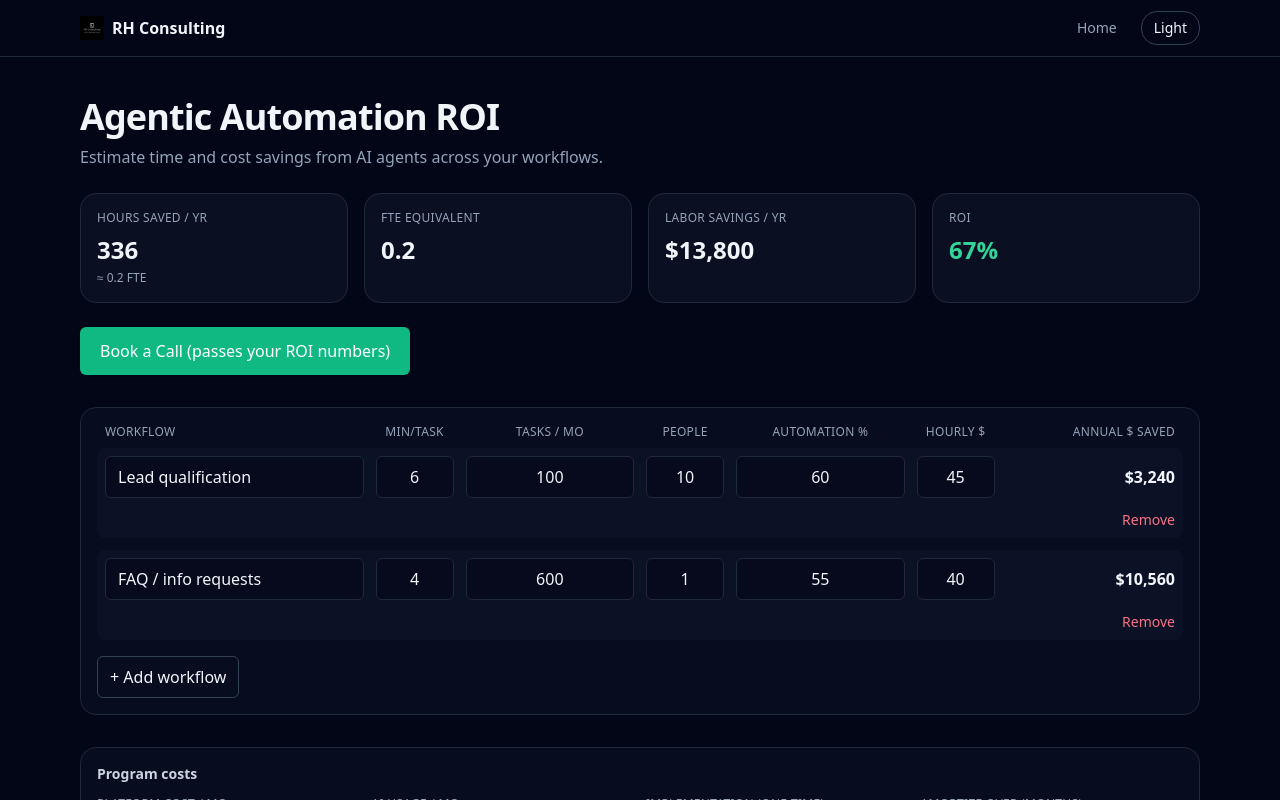
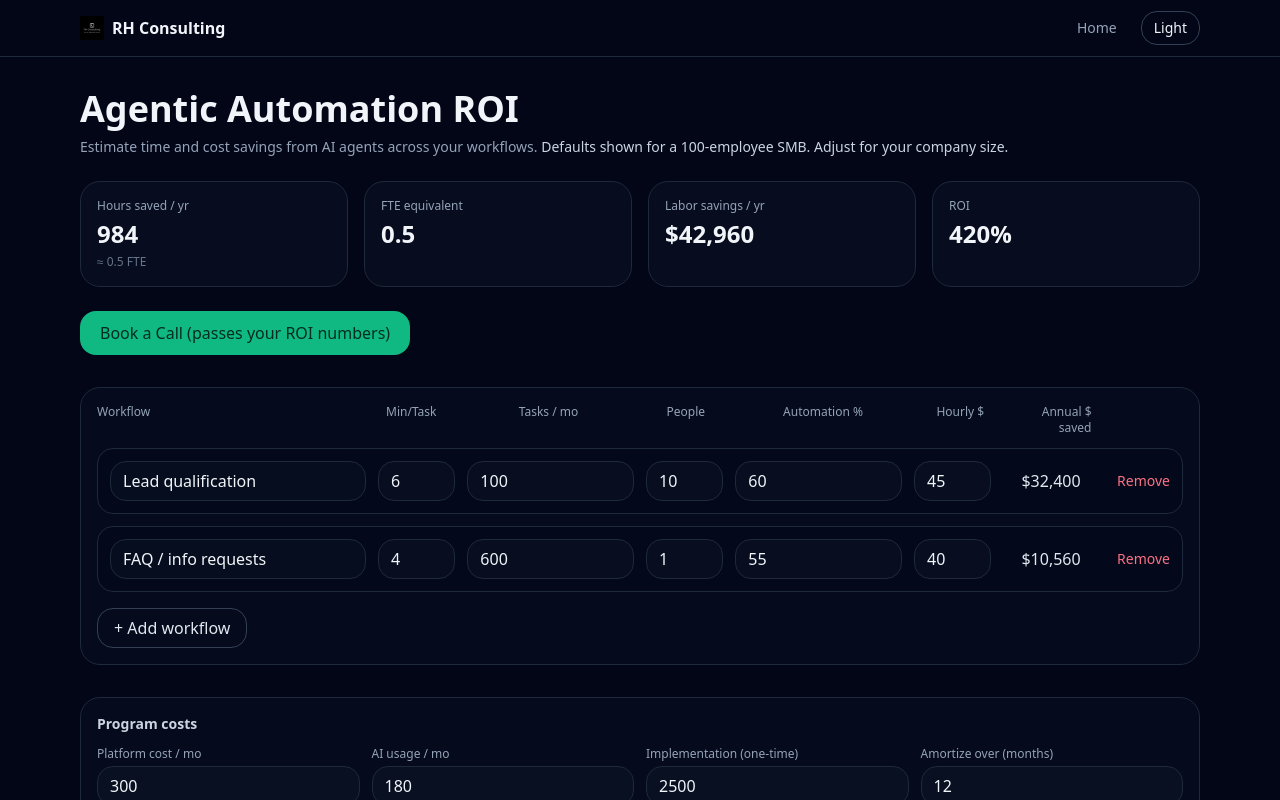
Before and after one commit to rickhancock-droid/rh-consulting-site, a Next.js app: page /roi-calculator in a window 1280 px wide. Shown: the top 800 px of the page. Built offline with nearby package versions, Linux system fonts and the light colour scheme.

Commit message:
ROI calculator: restore marketing layout + free typing inputs + SMB defaults

```diff
--- a/app/roi-calculator/page.tsx
+++ b/app/roi-calculator/page.tsx
@@ -1,56 +1,126 @@
-// app/roi-calculator/page.tsx
 "use client";
 
 import React, { useMemo, useState } from "react";
-import Link from "next/link";
 
-type Workflow = {
+// ------------------ helpers ------------------
+const HOURS_PER_FTE = 2080;
+const SCHEDULER_URL = "https://calendly.com/rick-hancock-rhconsulting/30min";
+
+const currency = (n: number, c: string = "USD") =>
+  new Intl.NumberFormat("en-US", { style: "currency", currency: c, maximumFractionDigits: 0 }).format(isFinite(n) ? n : 0);
+
+const num0 = (n: number) =>
+  new Intl.NumberFormat("en-US", { maximumFractionDigits: 0 }).format(isFinite(n) ? n : 0);
+
+function clamp(v: number, min: number, max: number) {
+  if (isNaN(v)) return min;
+  return Math.min(max, Math.max(min, v));
+}
+
+function buildURL(base: string, params: Record<string, string | number>) {
+  const q = new URLSearchParams(Object.entries(params).reduce((acc: Record<string, string>, [k, v]) => {
+    acc[k] = String(v);
+    return acc;
+  }, {}));
+  return `${base}?${q.toString()}`;
+}
+
+// ------------------ number field (free typing, no-steppers) ------------------
+type NumberFieldProps = {
+  value: number;
+  onChange: (n: number) => void;
+  min?: number;
+  max?: number;
+  step?: number;
+  className?: string;
+  placeholder?: string;
+};
+
+function NumberField({
+  value,
+  onChange,
+  min = 0,
+  max = 1_000_000,
+  step = 1,
+  className,
+  placeholder,
+}: NumberFieldProps) {
+  const [text, setText] = useState<string>(String(value));
+
+  // keep local string in sync if parent value changes elsewhere
+  React.useEffect(() => {
+    setText(String(value));
+  }, [value]);
+
+  function parseToNumber(s: string) {
+    // allow blank while typing; commit on blur
+    if (s.trim() === "") return NaN;
+    // remove commas, spaces, $ etc
+    const cleaned = s.replace(/[^\d.\-]/g, "");
+    // handle lone "-" or "."
+    if (cleaned === "-" || cleaned === "." || cleaned === "-.") return NaN;
+    const n = Number(cleaned);
+    return isFinite(n) ? n : NaN;
+  }
+
+  return (
+    <input
+      inputMode="decimal"
+      type="text"
+      value={text}
+      placeholder={placeholder}
+      onChange={(e) => {
+        const s = e.target.value;
+        setText(s);
+        const n = parseToNumber(s);
+        if (!isNaN(n)) {
+          const clamped = clamp(Math.round(n / step) * step, min, max);
+          onChange(clamped);
+        }
+      }}
+      onBlur={() => {
+        const n = parseToNumber(text);
+        const finalN = isNaN(n) ? value : clamp(Math.round(n / step) * step, min, max);
+        setText(String(finalN));
+        onChange(finalN);
+      }}
+      className={
+        className ??
+        "h-10 w-full rounded-xl bg-slate-900/30 dark:bg-slate-900/40 border border-slate-800 px-3 text-slate-100 outline-none focus:ring-2 ring-brand-500/40"
+      }
+    />
+  );
+}
+
+// ------------------ types ------------------
+interface Row {
   id: string;
   name: string;
   minutesPerTask: number;
   tasksPerMonth: number;
   people: number;
-  automationPct: number; // 0..100
-  hourlyCost: number;
-};
+  automationRate: number; // %
+  hourlyCost: number; // loaded $/hr
+}
 
-type ProgramCosts = {
-  platformPerMonth: number;
-  aiUsagePerMonth: number;
+interface Costs {
+  platformMonthly: number;
+  aiMonthly: number;
   implementationOneTime: number;
-  amortizeMonths: number; // >= 1
-};
+  amortizeMonths: number;
+}
 
-const HOURS_PER_FTE = 2080;
-
-// ------- helpers (safe number typing) -------
-function parseNumLoose(v: string, fallback = 0) {
-  // allow "", "-", ".", etc while typing — treat as NaN then fallback
-  const n = Number(v.replace(/,/g, ""));
-  return Number.isFinite(n) ? n : fallback;
-}
-function clamp(n: number, min: number, max: number) {
-  return Math.min(max, Math.max(min, n));
-}
-const money = (n: number) =>
-  new Intl.NumberFormat("en-US", {
-    style: "currency",
-    currency: "USD",
-    maximumFractionDigits: 0,
-  }).format(Math.round(n));
-const num1 = (n: number) =>
-  new Intl.NumberFormat("en-US", { maximumFractionDigits: 1 }).format(n);
-
-// ------- main -------
+// ------------------ page ------------------
 export default function ROIPage() {
-  const [rows, setRows] = useState<Workflow[]>([
+  // Default: friendly SMB baseline (~100 employees)
+  const [rows, setRows] = useState<Row[]>([
     {
       id: crypto.randomUUID(),
       name: "Lead qualification",
       minutesPerTask: 6,
       tasksPerMonth: 100,
       people: 10,
-      automationPct: 60,
+      automationRate: 60,
       hourlyCost: 45,
     },
     {
@@ -59,209 +129,171 @@ export default function ROIPage() {
       minutesPerTask: 4,
       tasksPerMonth: 600,
       people: 1,
-      automationPct: 55,
+      automationRate: 55,
       hourlyCost: 40,
     },
   ]);
 
-  const [costs, setCosts] = useState<ProgramCosts>({
-    platformPerMonth: 300,
-    aiUsagePerMonth: 180,
+  const [costs, setCosts] = useState<Costs>({
+    platformMonthly: 300,
+    aiMonthly: 180,
     implementationOneTime: 2500,
     amortizeMonths: 12,
   });
 
-  // ------- calculations -------
-  const calc = useMemo(() => {
-    // hours saved per row = minutes * tasks/mo * automation% * 12 / 60
-    const rowHours = rows.map((r) => {
-      const h =
-        (r.minutesPerTask * r.tasksPerMonth * (r.automationPct / 100) * 12) /
-        60;
-      const $saved = h * r.hourlyCost;
-      return { id: r.id, hours: h, dollars: $saved };
+  // --- derived totals ---
+  const computed = useMemo(() => {
+    const perRow = rows.map((r) => {
+      const hoursSaved =
+        (r.minutesPerTask / 60) * r.tasksPerMonth * 12 * (r.automationRate / 100) * r.people;
+      const annualSaved = hoursSaved * r.hourlyCost;
+      return { id: r.id, hoursSaved, annualSaved };
     });
 
-    const totalHours = rowHours.reduce((a, b) => a + b.hours, 0);
-    const fte = totalHours / HOURS_PER_FTE;
-    const laborSavings = rowHours.reduce((a, b) => a + b.dollars, 0);
+    const totalHours = perRow.reduce((a, b) => a + b.hoursSaved, 0);
+    const totalLaborSavings = perRow.reduce((a, b) => a + b.annualSaved, 0);
 
-    const annualPlatform = costs.platformPerMonth * 12;
-    const annualAI = costs.aiUsagePerMonth * 12;
-    const implAnnualized =
-      costs.amortizeMonths > 0
-        ? (costs.implementationOneTime * 12) / costs.amortizeMonths
-        : costs.implementationOneTime; // guard
+    const annualPlatform = costs.platformMonthly * 12;
+    const annualAI = costs.aiMonthly * 12;
+    const amortized =
+      costs.amortizeMonths > 0 ? costs.implementationOneTime / costs.amortizeMonths * 12 : 0;
 
-    const totalAnnualCosts = annualPlatform + annualAI + implAnnualized;
-    const net = laborSavings - totalAnnualCosts;
-    const roiPct = totalAnnualCosts > 0 ? (net / totalAnnualCosts) * 100 : 0;
+    const totalAnnualCosts = annualPlatform + annualAI + amortized;
+    const net = totalLaborSavings - totalAnnualCosts;
+    const roi = totalAnnualCosts > 0 ? (net / totalAnnualCosts) : 0;
 
     return {
-      rowHours,
+      perRow,
       totalHours,
-      fte,
-      laborSavings,
+      fte: totalHours / HOURS_PER_FTE,
+      totalLaborSavings,
       annualPlatform,
       annualAI,
-      implAnnualized,
+      amortized,
       totalAnnualCosts,
       net,
-      roiPct,
+      roi,
     };
   }, [rows, costs]);
 
-  // ------- handlers -------
-  const updateRow = (id: string, patch: Partial<Workflow>) => {
+  function updateRow(id: string, patch: Partial<Row>) {
     setRows((rs) => rs.map((r) => (r.id === id ? { ...r, ...patch } : r)));
-  };
-  const removeRow = (id: string) =>
-    setRows((rs) => (rs.length > 1 ? rs.filter((r) => r.id !== id) : rs));
-  const addRow = () =>
+  }
+
+  function addRow() {
     setRows((rs) => [
       ...rs,
       {
         id: crypto.randomUUID(),
         name: "New workflow",
-        minutesPerTask: 3,
+        minutesPerTask: 5,
         tasksPerMonth: 200,
         people: 1,
-        automationPct: 50,
+        automationRate: 50,
         hourlyCost: 40,
       },
     ]);
+  }
 
-  // ------- scheduler link with query params -------
-  const schedulerLink = (() => {
-    const params = new URLSearchParams({
-      hours: calc.totalHours.toFixed(1),
-      fte: calc.fte.toFixed(2),
-      savings: Math.round(calc.laborSavings).toString(),
-      costs: Math.round(calc.totalAnnualCosts).toString(),
-      roi: Math.round(calc.roiPct).toString(),
+  function removeRow(id: string) {
+    setRows((rs) => rs.filter((r) => r.id !== id));
+  }
+
+  const schedulerURL = buildURL(SCHEDULER_URL, {
+    hours: Math.round(computed.totalHours),
+    fte: computed.fte.toFixed(1),
+    labor_savings: Math.round(computed.totalLaborSavings),
+    annual_costs: Math.round(computed.totalAnnualCosts),
+    roi_pct: Math.round(computed.roi * 100),
   });
-    return `https://calendly.com/rick-hancock-rhconsulting/30min?${params.toString()}`;
-  })();
 
   return (
-    <div className="mx-auto max-w-6xl px-4 py-10">
-      <h1 className="text-3xl sm:text-4xl font-extrabold tracking-tight text-slate-100">
+    <div className="mx-auto max-w-6xl px-4 py-8">
+      <h1 className="text-3xl sm:text-4xl font-bold text-slate-100">
         Agentic Automation ROI
       </h1>
-      <p className="mt-2 text-slate-400">
-        Estimate time and cost savings from AI agents across your workflows.
+      <p className="mt-2 text-sm text-slate-400">
+        Estimate time and cost savings from AI agents across your workflows.{" "}
+        <span className="text-slate-300">
+          Defaults shown for a 100-employee SMB. Adjust for your company size.
+        </span>
       </p>
 
-      {/* KPI cards */}
-      <div className="mt-6 grid grid-cols-1 sm:grid-cols-2 lg:grid-cols-4 gap-4">
-        <KPI
-          label="Hours Saved / yr"
-          value={`${num1(calc.totalHours)}`}
-          hint={`≈ ${num1(calc.fte)} FTE`}
-        />
-        <KPI label="FTE Equivalent" value={num1(calc.fte)} />
-        <KPI label="Labor Savings / yr" value={money(calc.laborSavings)} />
-        <KPI
+      {/* summary cards */}
+      <div className="mt-6 grid gap-4 sm:grid-cols-2 lg:grid-cols-4">
+        <SummaryCard label="Hours saved / yr" value={num0(computed.totalHours)} sub={`≈ ${computed.fte.toFixed(1)} FTE`} />
+        <SummaryCard label="FTE equivalent" value={computed.fte.toFixed(1)} />
+        <SummaryCard label="Labor savings / yr" value={currency(computed.totalLaborSavings)} />
+        <SummaryCard
           label="ROI"
-          value={`${Math.round(calc.roiPct)}%`}
-          tone={calc.net >= 0 ? "pos" : "neg"}
+          value={`${Math.round(computed.roi * 100)}%`}
+          valueClass={computed.net >= 0 ? "text-emerald-400" : "text-rose-400"}
         />
       </div>
 
-      {/* CTA */}
-      <div className="mt-6">
       <a
-          href={schedulerLink}
-          className="inline-flex items-center rounded-md bg-emerald-500 px-5 py-3 font-medium text-white shadow hover:bg-emerald-600 focus:outline-none focus:ring-2 focus:ring-emerald-400"
+        href={schedulerURL}
+        className="inline-flex mt-6 h-11 items-center justify-center rounded-xl bg-emerald-500 px-5 font-medium text-emerald-950 hover:bg-emerald-400 transition"
       >
         Book a Call (passes your ROI numbers)
       </a>
-      </div>
 
-      {/* Workflows table */}
-      <section className="mt-8 rounded-xl border border-slate-800 bg-slate-900/40 p-4">
-        <div className="grid grid-cols-12 gap-3 px-2 pb-2 text-xs uppercase tracking-wide text-slate-400">
+      {/* workflows table */}
+      <div className="mt-8 rounded-2xl border border-slate-800 bg-slate-900/30 p-4">
+        <div className="grid grid-cols-12 gap-3 pb-3 text-xs font-medium text-slate-400">
           <div className="col-span-3">Workflow</div>
           <div className="col-span-1 text-center">Min/Task</div>
-          <div className="col-span-2 text-center">Tasks / Mo</div>
+          <div className="col-span-2 text-center">Tasks / mo</div>
           <div className="col-span-1 text-center">People</div>
           <div className="col-span-2 text-center">Automation %</div>
           <div className="col-span-1 text-center">Hourly $</div>
-          <div className="col-span-2 text-right">Annual $ Saved</div>
+          <div className="col-span-1 text-right">Annual $ saved</div>
+          <div className="col-span-1"></div>
         </div>
 
         <div className="space-y-3">
           {rows.map((r, i) => {
-            const row = calc.rowHours.find((x) => x.id === r.id);
-            const annualSaved = row ? row.dollars : 0;
+            const derived = computed.perRow.find((x) => x.id === r.id);
+            const annualSaved = derived ? derived.annualSaved : 0;
 
             return (
               <div
                 key={r.id}
-                className="grid grid-cols-12 gap-3 items-center rounded-lg bg-slate-900/60 px-2 py-2"
+                className="grid grid-cols-12 gap-3 items-center rounded-xl border border-slate-800 bg-slate-950/40 p-3"
               >
-                {/* name */}
                 <input
-                  className="col-span-3 rounded-md bg-slate-950/60 px-3 py-2 text-slate-100 border border-slate-800 focus:outline-none focus:ring-2 focus:ring-indigo-400"
+                  type="text"
                   value={r.name}
                   onChange={(e) => updateRow(r.id, { name: e.target.value })}
+                  className="col-span-3 h-10 rounded-xl bg-slate-900/30 border border-slate-800 px-3 text-slate-100 outline-none focus:ring-2 ring-brand-500/40"
                 />
-
-                {/* minutesPerTask */}
-                <NumberField
-                  className="col-span-1"
-                  value={r.minutesPerTask}
-                  onChange={(val) =>
-                    updateRow(r.id, { minutesPerTask: clamp(val, 0, 480) })
-                  }
-                />
-
-                {/* tasksPerMonth */}
-                <NumberField
-                  className="col-span-2"
-                  value={r.tasksPerMonth}
-                  onChange={(val) =>
-                    updateRow(r.id, { tasksPerMonth: clamp(val, 0, 1_000_000) })
-                  }
-                />
-
-                {/* people */}
-                <NumberField
-                  className="col-span-1"
-                  value={r.people}
-                  onChange={(val) => updateRow(r.id, { people: clamp(val, 0, 100000) })}
-                />
-
-                {/* automationPct */}
-                <NumberField
-                  className="col-span-2"
-                  value={r.automationPct}
-                  onChange={(val) =>
-                    updateRow(r.id, { automationPct: clamp(val, 0, 100) })
-                  }
-                />
-
-                {/* hourlyCost */}
-                <NumberField
-                  className="col-span-1"
-                  value={r.hourlyCost}
-                  onChange={(val) =>
-                    updateRow(r.id, { hourlyCost: clamp(val, 0, 10_000) })
-                  }
-                />
-
-                {/* annual saved */}
-                <div className="col-span-2 text-right font-semibold text-slate-100">
-                  {money(annualSaved)}
+                <div className="col-span-1">
+                  <NumberField value={r.minutesPerTask} onChange={(n) => updateRow(r.id, { minutesPerTask: clamp(n, 0, 600) })} min={0} max={600} />
                 </div>
-
-                {/* remove */}
+                <div className="col-span-2">
+                  <NumberField value={r.tasksPerMonth} onChange={(n) => updateRow(r.id, { tasksPerMonth: clamp(n, 0, 100000) })} min={0} max={100000} />
+                </div>
+                <div className="col-span-1">
+                  <NumberField value={r.people} onChange={(n) => updateRow(r.id, { people: clamp(n, 0, 100000) })} min={0} max={100000} />
+                </div>
+                <div className="col-span-2">
+                  <NumberField value={r.automationRate} onChange={(n) => updateRow(r.id, { automationRate: clamp(n, 0, 100) })} min={0} max={100} />
+                </div>
+                <div className="col-span-1">
+                  <NumberField value={r.hourlyCost} onChange={(n) => updateRow(r.id, { hourlyCost: clamp(n, 0, 10000) })} min={0} max={10000} />
+                </div>
+                <div className="col-span-1 text-right text-slate-200 font-medium">
+                  {currency(annualSaved)}
+                </div>
+                <div className="col-span-1 flex justify-end">
                   <button
                     onClick={() => removeRow(r.id)}
-                  className="col-span-12 sm:col-span-12 justify-self-end text-sm text-rose-400 hover:text-rose-300"
+                    className="text-rose-400 hover:text-rose-300 text-sm"
+                    aria-label={`Remove ${r.name || `row ${i + 1}`}`}
                   >
                     Remove
                   </button>
+                </div>
               </div>
             );
           })}
@@ -270,122 +302,78 @@ export default function ROIPage() {
         <div className="mt-4">
           <button
             onClick={addRow}
-            className="rounded-md border border-slate-700 px-3 py-2 text-slate-100 hover:bg-slate-800"
+            className="h-10 rounded-xl border border-slate-700 px-4 text-slate-200 hover:bg-slate-800/60"
           >
             + Add workflow
           </button>
         </div>
-      </section>
+      </div>
 
-      {/* Program costs */}
-      <section className="mt-8 rounded-xl border border-slate-800 bg-slate-900/40 p-4">
-        <h3 className="mb-3 text-sm font-semibold text-slate-300">Program costs</h3>
-        <div className="grid grid-cols-1 sm:grid-cols-2 lg:grid-cols-4 gap-3">
+      {/* costs */}
+      <div className="mt-8 rounded-2xl border border-slate-800 bg-slate-900/30 p-4">
+        <h3 className="text-sm font-semibold text-slate-300 mb-3">Program costs</h3>
+        <div className="grid gap-3 sm:grid-cols-2 lg:grid-cols-4">
           <LabeledNumber
             label="Platform cost / mo"
-            value={costs.platformPerMonth}
-            onChange={(v) =>
-              setCosts((c) => ({ ...c, platformPerMonth: clamp(v, 0, 1_000_000) }))
-            }
+            value={costs.platformMonthly}
+            onChange={(n) => setCosts((c) => ({ ...c, platformMonthly: clamp(n, 0, 1_000_000) }))}
           />
           <LabeledNumber
             label="AI usage / mo"
-            value={costs.aiUsagePerMonth}
-            onChange={(v) =>
-              setCosts((c) => ({ ...c, aiUsagePerMonth: clamp(v, 0, 1_000_000) }))
-            }
+            value={costs.aiMonthly}
+            onChange={(n) => setCosts((c) => ({ ...c, aiMonthly: clamp(n, 0, 1_000_000) }))}
           />
           <LabeledNumber
             label="Implementation (one-time)"
             value={costs.implementationOneTime}
-            onChange={(v) =>
-              setCosts((c) => ({
-                ...c,
-                implementationOneTime: clamp(v, 0, 10_000_000),
-              }))
-            }
+            onChange={(n) => setCosts((c) => ({ ...c, implementationOneTime: clamp(n, 0, 10_000_000) }))}
           />
           <LabeledNumber
             label="Amortize over (months)"
             value={costs.amortizeMonths}
-            onChange={(v) => setCosts((c) => ({ ...c, amortizeMonths: clamp(v, 1, 120) }))}
+            onChange={(n) => setCosts((c) => ({ ...c, amortizeMonths: clamp(n, 1, 60) }))}
+            min={1}
+            max={60}
           />
         </div>
-      </section>
+
+        <div className="mt-4 grid gap-4 sm:grid-cols-2 lg:grid-cols-3">
+          <StatTile label="Total annual costs" value={currency(computed.totalAnnualCosts)} />
+          <StatTile label="Net benefit" value={currency(computed.net)} valueClass={computed.net >= 0 ? "text-emerald-400" : "text-rose-400"} />
+          <StatTile label="ROI" value={`${Math.round(computed.roi * 100)}%`} valueClass={computed.net >= 0 ? "text-emerald-400" : "text-rose-400"} />
+        </div>
+      </div>
+
+      <div className="mt-6">
+        <a
+          href={schedulerURL}
+          className="inline-flex h-11 items-center justify-center rounded-xl bg-emerald-500 px-5 font-medium text-emerald-950 hover:bg-emerald-400 transition"
+        >
+          Book a Call with These Results
+        </a>
+      </div>
     </div>
   );
 }
 
-// ---------- UI bits ----------
-function KPI({
+// ------------------ small UI bits ------------------
+function SummaryCard({
   label,
   value,
-  hint,
-  tone,
+  sub,
+  valueClass,
 }: {
   label: string;
   value: string | number;
-  hint?: string;
-  tone?: "pos" | "neg";
+  sub?: string;
+  valueClass?: string;
 }) {
-  const toneClass =
-    tone === "pos"
-      ? "text-emerald-400"
-      : tone === "neg"
-      ? "text-rose-400"
-      : "text-slate-100";
   return (
-    <div className="rounded-xl border border-slate-800 bg-slate-900/60 p-4">
-      <div className="text-xs uppercase tracking-wide text-slate-400">{label}</div>
-      <div className={`mt-2 text-2xl font-bold ${toneClass}`}>{value}</div>
-      {hint ? <div className="mt-1 text-xs text-slate-400">{hint}</div> : null}
+    <div className="rounded-2xl border border-slate-800 bg-slate-900/40 p-4">
+      <div className="text-xs text-slate-400">{label}</div>
+      <div className={`mt-1 text-2xl font-semibold text-slate-100 ${valueClass ?? ""}`}>{value}</div>
+      {sub ? <div className="mt-1 text-xs text-slate-500">{sub}</div> : null}
     </div>
-  );
-}
-
-function NumberField({
-  value,
-  onChange,
-  className = "",
-}: {
-  value: number;
-  onChange: (val: number) => void;
-  className?: string;
-}) {
-  const [draft, setDraft] = useState<string>(String(value));
-
-  // keep input in sync when external value changes (e.g., programmatic changes)
-  React.useEffect(() => {
-    setDraft(String(value));
-  }, [value]);
-
-  return (
-    <input
-      inputMode="decimal"
-      className={
-        "rounded-md bg-slate-950/60 px-3 py-2 text-slate-100 border border-slate-800 focus:outline-none focus:ring-2 focus:ring-indigo-400 text-center " +
-        className
-      }
-      value={draft}
-      onChange={(e) => {
-        // Always update the draft so the user can backspace freely
-        const v = e.target.value;
-        setDraft(v);
-
-        // If it parses to a finite number, push it up immediately
-        const n = parseNumLoose(v, NaN);
-        if (Number.isFinite(n)) {
-          onChange(n as number);
-        }
-        // If it's empty or mid-typing (e.g., "-"), we just keep draft and wait.
-      }}
-      onBlur={() => {
-        // On blur, normalize: if not a number, snap back to the last good number
-        const n = parseNumLoose(draft, value);
-        setDraft(String(n));
-        onChange(n);
-      }}
-    />
     );
 }
 
@@ -393,17 +381,36 @@ function LabeledNumber({
   label,
   value,
   onChange,
+  min = 0,
+  max = 1_000_000,
 }: {
   label: string;
   value: number;
-  onChange: (v: number) => void;
+  onChange: (n: number) => void;
+  min?: number;
+  max?: number;
 }) {
   return (
-    <label className="block">
-      <div className="mb-1 text-xs uppercase tracking-wide text-slate-400">
-        {label}
+    <div>
+      <div className="text-xs text-slate-400 mb-1">{label}</div>
+      <NumberField value={value} onChange={onChange} min={min} max={max} />
     </div>
-      <NumberField value={value} onChange={onChange} />
-    </label>
   );
 }
+
+function StatTile({
+  label,
+  value,
+  valueClass,
+}: {
+  label: string;
+  value: string | number;
+  valueClass?: string;
+}) {
+  return (
+    <div className="rounded-2xl border border-slate-800 bg-slate-950/40 p-4">
+      <div className="text-xs text-slate-400">{label}</div>
+      <div className={`mt-1 text-xl font-semibold text-slate-100 ${valueClass ?? ""}`}>{value}</div>
+    </div>
+  );
+}
```
Lines whose indentation alone changed are shown as unchanged.
